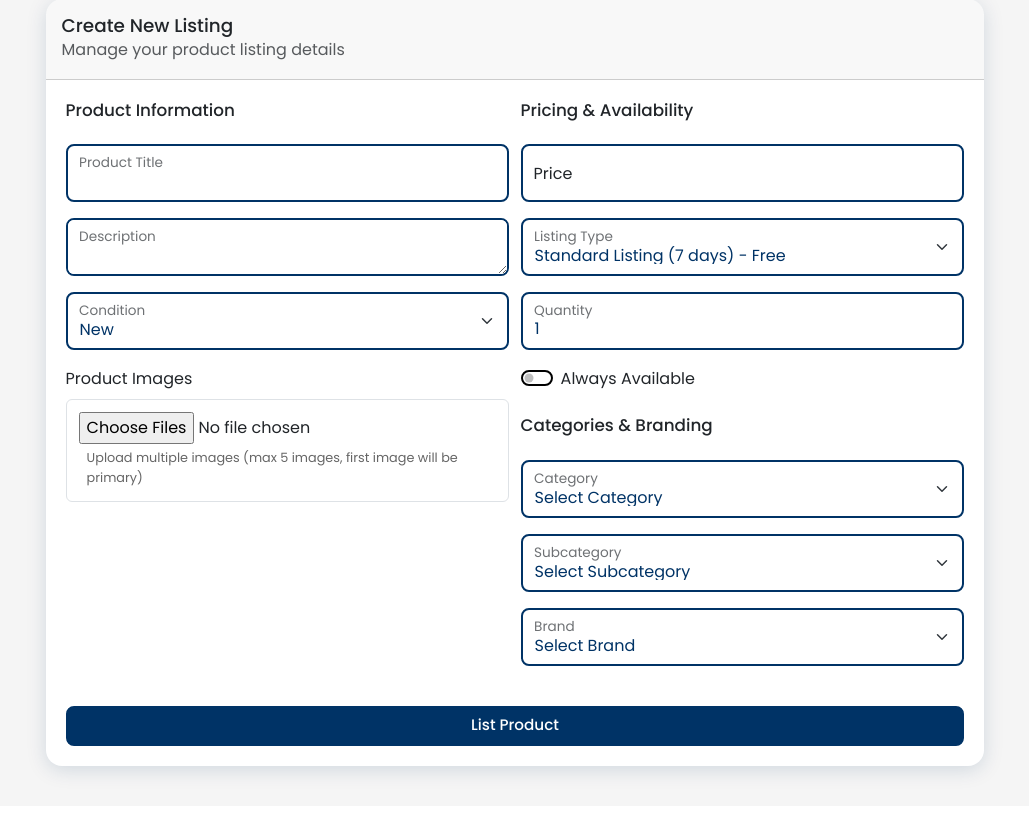
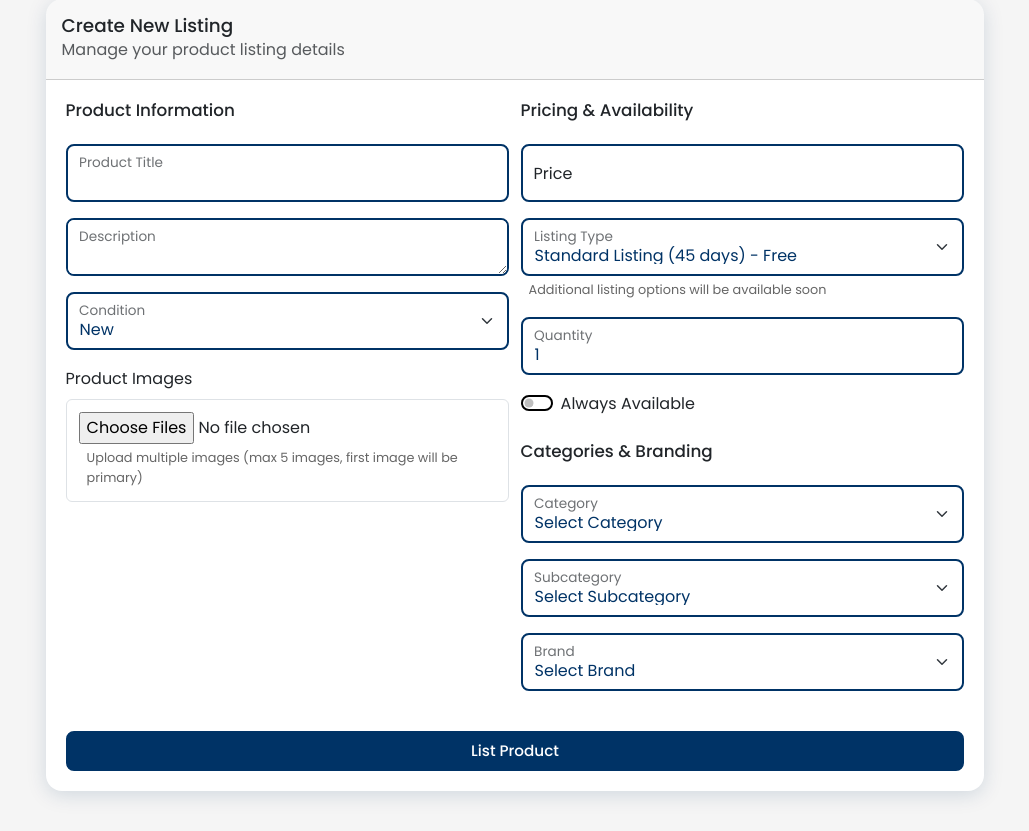
Before and after one commit to OpenSell-Creator/OpenSellRepo, a Django app: page /product/new/ in a window 1280 px wide. Shown: the part 104-935 px from the top of the page, without its empty margins (125-1154 px from the left). Before the commit the page ends 888 px from the top, so only its background shows below. Run offline with Django 5.2, Linux system fonts and the light colour scheme; the visitor is signed in with stand-in values (Sample User, id 1); data that the repository does not hold is empty; some libraries are stand-ins or nearby versions.

Commit message:
quick listing type update
fixed listing types

```diff
--- a/Home/forms.py
+++ b/Home/forms.py
@@ -40,10 +40,10 @@ class ListingForm(forms.ModelForm):
     formatted_price = forms.CharField(label='Price', required=True)
 
     LISTING_TYPE_CHOICES = [
-        ('standard', 'Standard Listing (7 days) - Free'),
-        ('premium', 'Premium Listing (30 days) - ₦500'),
-        ('emergency', 'Emergency Sale (3 days) - Free'),
-        ('permanent', 'Permanent Retail Listing - ₦1000/month'),
+        ('standard', 'Standard Listing (45 days) - Free'),
+        ('business', 'Business Listing (90 days) - ₦2,000'),
+        ('urgent', 'Urgent Sale (30 days) - ₦1,000'),
+        ('permanent', 'Permanent Retail Listing - ₦5,000/month'),
     ]
 
     listing_type = forms.ChoiceField(
--- a/Home/models.py
+++ b/Home/models.py
@@ -57,9 +57,9 @@ class Product_Listing(models.Model):
         ('used', 'Used'),
     ]
     LISTING_TYPES = [
-        ('standard', 'Standard Listing (7 days)'),
-        ('premium', 'Premium Listing (30 days)'),
-        ('emergency', 'Emergency Sale (3 days)'),
+        ('standard', 'Standard Listing (45 days)'),
+        ('business', 'Business Listing (90 days)'),
+        ('urgent', 'Urgent Sale (30 days)'),
         ('permanent', 'Permanent Retail Listing'),
     ]
     title = models.CharField(max_length=255)
@@ -164,10 +164,10 @@ class Product_Listing(models.Model):
             self.expiration_date = None
         else:
             duration = {
-                'standard': 7,
-                'premium': 30,
-                'emergency': 3,
-            }.get(self.listing_type, 7)
+                'standard': 45,
+                'business': 90,
+                'urgent': 30,
+            }.get(self.listing_type, 45)
 
             self.expiration_date = timezone.now() + timedelta(days=duration)
             self.deletion_warning_sent = False
@@ -185,10 +185,10 @@ class Product_Listing(models.Model):
                         self.expiration_date = None
                     else:
                         duration = {
-                            'standard': 7,
-                            'premium': 30,
-                            'emergency': 3
-                        }.get(self.listing_type, 7)
+                            'standard': 45,
+                            'business': 90,
+                            'urgent': 30
+                        }.get(self.listing_type, 45)
                         self.expiration_date = timezone.now() + timedelta(days=duration)
 
                 # Reset expiration on significant updates
@@ -196,10 +196,10 @@ class Product_Listing(models.Model):
                     significant_fields = ['title', 'description', 'price', 'quantity']
                     if any(getattr(original, field) != getattr(self, field) for field in significant_fields):
                         duration = {
-                            'standard': 7,
-                            'premium': 30,
-                            'emergency': 3
-                        }.get(self.listing_type, 7)
+                            'standard': 45,
+                            'business': 90,
+                            'urgent': 30
+                        }.get(self.listing_type, 45)
                         self.expiration_date = timezone.now() + timedelta(days=duration)
                         self.deletion_warning_sent = False
 
@@ -208,10 +208,10 @@ class Product_Listing(models.Model):
         else:  # New instance
             if self.listing_type != 'permanent':
                 duration = {
-                    'standard': 7,
-                    'premium': 30,
-                    'emergency': 3
-                }.get(self.listing_type, 7)
+                    'standard': 45,
+                    'business': 90,
+                    'urgent': 30
+                }.get(self.listing_type, 45)
                 self.expiration_date = timezone.now() + timedelta(days=duration)
                 print(f"Setting expiration date to: {self.expiration_date}")  # Debug line
 
@@ -248,7 +248,7 @@ class Product_Listing(models.Model):
             # Find expired listings
             expired = cls.objects.filter(
                 expiration_date__lte=timezone.now(),
-                listing_type__in=['standard', 'premium', 'emergency']
+                listing_type__in=['standard', 'business', 'urgent']
             )
 
             count = expired.count()
--- a/Home/views.py
+++ b/Home/views.py
@@ -418,10 +418,10 @@ class ProductCreateView(LoginRequiredMixin, CreateView):
             # Set expiration date explicitly before saving images
             if self.object.listing_type != 'permanent':
                 duration = {
-                    'standard': 7,
-                    'premium': 30,
-                    'emergency': 3
-                }.get(self.object.listing_type, 7)
+                    'standard': 45,
+                    'business': 90,
+                    'urgent': 30
+                }.get(self.object.listing_type, 45)
                 self.object.expiration_date = timezone.now() + timedelta(days=duration)
                 self.object.save()
 
@@ -482,9 +482,9 @@ class ProductUpdateView(LoginRequiredMixin, UpdateView):
 
             # Reset expiration based on listing type
             duration = {
-                'standard': 7,
-                'premium': 30,
-                'emergency': 3
+                'standard': 45,
+                'business': 90,
+                'urgent': 30
             }.get(self.object.listing_type)
 
             if self.object.listing_type != 'permanent':
--- a/templates/product_form.html
+++ b/templates/product_form.html
@@ -90,8 +90,17 @@
 
                                     <!-- Listing Type -->
                                     <div class="form-floating mb-3">
-                                        {{ form.listing_type }}
-                                        <label  for="id_listing_type">Listing Type</label>
+                                        <select name="listing_type" id="id_listing_type" class="form-select">
+                                            <option value="standard">Standard Listing (45 days) - Free</option>
+                                            {% comment %}
+                                            <!-- These options will be enabled in the future when payment functionality is ready -->
+                                            <option value="business" disabled>Business Listing (90 days) - ₦2,000</option>
+                                            <option value="urgent" disabled>Urgent Sale (30 days) - ₦1,000</option>
+                                            <option value="permanent" disabled>Permanent Retail Listing - ₦5,000/month</option>
+                                            {% endcomment %}
+                                        </select>
+                                        <label for="id_listing_type">Listing Type</label>
+                                        <small class="form-text text-muted">Additional listing options will be available soon</small>
                                     </div>
 
                                     <!-- Quantity Input -->
```
